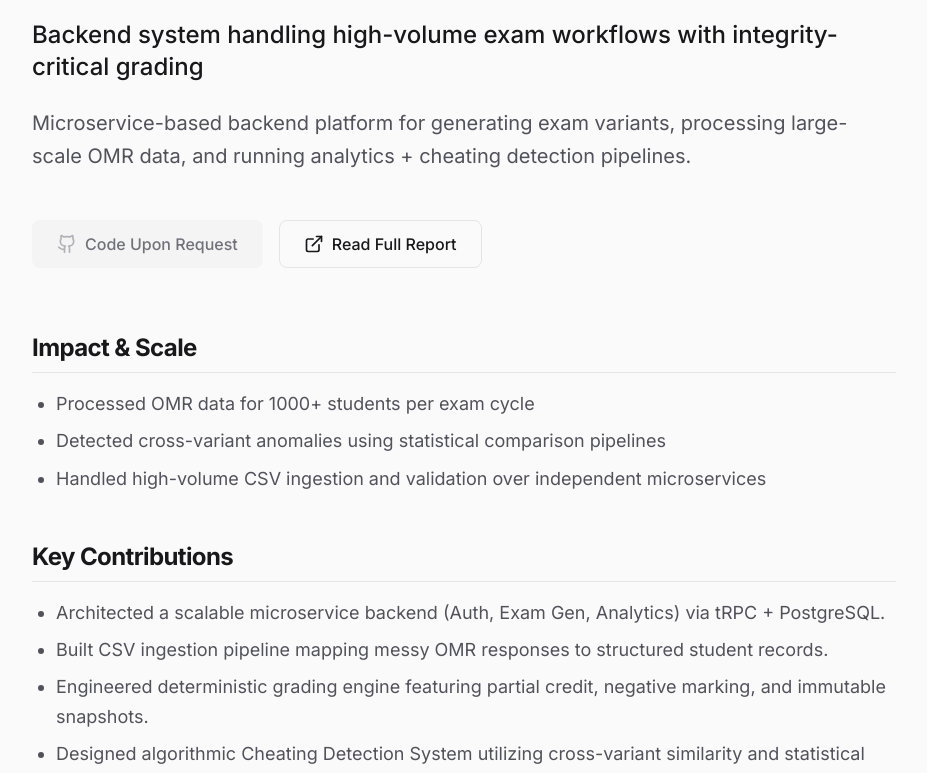
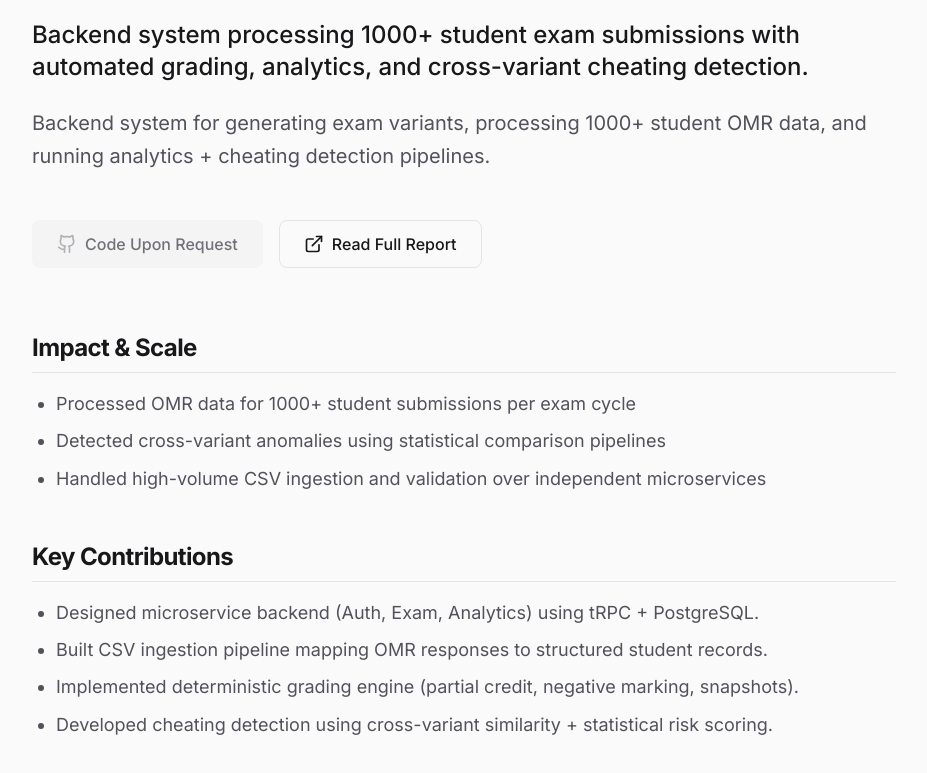
Before and after one commit to d2r3v/d2r3v.github.io, a Next.js app: page /projects/exam-generation-analysis in a window 1280 px wide. Shown: the part 346-1119 px from the top of the page, without its empty margins (176-1103 px from the left). Built offline with nearby package versions, Linux system fonts and the light colour scheme.

Commit message:
Updated Data

```diff
--- a/app/projects/[slug]/page.tsx
+++ b/app/projects/[slug]/page.tsx
@@ -101,7 +101,9 @@ export default async function ProjectCaseStudy({ params }: { params: Promise<{ s
 
               {project.diagram && (
                 <section>
-                  <h2 className="text-2xl font-bold mb-4 tracking-tight border-b border-zinc-200 dark:border-zinc-800 pb-2">System Architecture</h2>
+                  <h2 className="text-2xl font-bold mb-4 tracking-tight border-b border-zinc-200 dark:border-zinc-800 pb-2">
+                    {project.diagramTitle || "System Architecture"}
+                  </h2>
                   <div className="bg-zinc-50 dark:bg-zinc-900 border border-zinc-200 dark:border-zinc-800 rounded-lg p-6 overflow-x-auto">
                     <pre className="text-sm font-mono text-zinc-800 dark:text-zinc-300">
                       {project.diagram}
--- a/app/projects/data.ts
+++ b/app/projects/data.ts
@@ -12,6 +12,7 @@ export type Project = {
   metrics?: string[]
   contributions?: string[]
   diagram?: string
+  diagramTitle?: string
   visuals?: { title: string; src: string; caption: string }[]
   standoutSections?: { title: string; content: string }[]
   tech: string[]
@@ -25,18 +26,18 @@ export const projectsData: Project[] = [
     id: "exam-generation",
     slug: "exam-generation-analysis",
     title: "Scalable Exam Generation & Analytics Platform (Microservices + Data Pipelines)",
-    tagline: "Backend system handling high-volume exam workflows with integrity-critical grading",
-    summary: "Microservice-based backend platform for generating exam variants, processing large-scale OMR data, and running analytics + cheating detection pipelines.",
+    tagline: "Backend system processing 1000+ student exam submissions with automated grading, analytics, and cross-variant cheating detection.",
+    summary: "Backend system for generating exam variants, processing 1000+ student OMR data, and running analytics + cheating detection pipelines.",
     metrics: [
-      "Processed OMR data for 1000+ students per exam cycle",
+      "Processed OMR data for 1000+ student submissions per exam cycle",
       "Detected cross-variant anomalies using statistical comparison pipelines",
       "Handled high-volume CSV ingestion and validation over independent microservices"
     ],
     contributions: [
-      "Architected a scalable microservice backend (Auth, Exam Gen, Analytics) via tRPC + PostgreSQL.",
-      "Built CSV ingestion pipeline mapping messy OMR responses to structured student records.",
-      "Engineered deterministic grading engine featuring partial credit, negative marking, and immutable snapshots.",
-      "Designed algorithmic Cheating Detection System utilizing cross-variant similarity and statistical risk scoring."
+      "Designed microservice backend (Auth, Exam, Analytics) using tRPC + PostgreSQL.",
+      "Built CSV ingestion pipeline mapping OMR responses to structured student records.",
+      "Implemented deterministic grading engine (partial credit, negative marking, snapshots).",
+      "Developed cheating detection using cross-variant similarity + statistical risk scoring."
     ],
     visuals: [
       {
@@ -48,11 +49,6 @@ export const projectsData: Project[] = [
         title: "Grading & Analytics Pipeline",
         src: "/Grading & Analytics Pipeline.png",
         caption: "End-to-end pipeline from CSV ingestion to grading, analytics, and anomaly detection."
-      },
-      {
-        title: "Core Data Model (Exam, Variant, Student Results)",
-        src: "/Core Data Model (Exam, Variant, Student Results).png",
-        caption: "High-level data flow detailing structured mapping and relational boundaries."
       }
     ],
     standoutSections: [
@@ -62,7 +58,7 @@ export const projectsData: Project[] = [
       },
       {
         title: "Scalability & Data Integrity Design",
-        content: "Designed to handle 1000+ students per exam cycle with heavy concurrent workflows. Built on a strictly typed, full-stack architecture running Node.js and React. On the database layer, strict multi-tenant isolation is enforced via PostgreSQL Row-Level Security (RLS) while audit-safe historic integrity is guaranteed by maintaining immutable snapshots of exams mapped to specific submissions."
+        content: "Designed to handle 1000+ students per exam cycle with heavy concurrent workflows. Built on a strictly typed, full-stack architecture running Node.js and React. On the database layer, strict multi-tenant isolation is enforced via PostgreSQL Row-Level Security (RLS) while audit-safe historic integrity is guaranteed by maintaining immutable snapshots of exams mapped to specific submissions. Designed to ensure reproducible grading and audit-safe results through immutable snapshots and variant-specific mappings."
       }
     ],
     tech: ["Node.js", "TypeScript", "tRPC", "PostgreSQL", "Prisma", "React", "Microservices"],
@@ -106,7 +102,7 @@ export const projectsData: Project[] = [
     id: "pillcare",
     slug: "pillcare",
     title: "PillCare",
-    tagline: "Computer vision and NLP pipeline for specialized multi-modal pill identification",
+    tagline: "Multi-modal ML system combining vision and OCR to identify pills under real-world ambiguity.",
     summary: "Deep learning system identifying medications from real-world images (vision + OCR imprints), achieving 84% accuracy via gated modality fusion.",
     metrics: [
       "Achieved 84% identification accuracy using gated modality fusion",
@@ -119,6 +115,7 @@ export const projectsData: Project[] = [
       "Optimized cross-entropy loss across 16 imbalanced drug classes via targeted offline augmentation.",
       "Automated dataset expansion using openFDA APIs and deployed the full graph to edge devices via TFLite."
     ],
+    diagramTitle: "Model Pipeline (Vision + OCR Fusion)",
     diagram: `Image Input
      ↓
 [Vision: MobileNetV2]    [OCR: CRNN]
--- a/app/projects/page.tsx
+++ b/app/projects/page.tsx
@@ -9,7 +9,7 @@ export default function Projects() {
       <div className="animate-in fade-in slide-in-from-bottom-4 duration-1000 fill-mode-both">
         <h1 className="text-4xl md:text-5xl font-bold tracking-tight mb-4">Projects</h1>
         <p className="text-lg text-zinc-500 dark:text-zinc-400 mb-12 max-w-2xl">
-          A selection of my recent work across backend infrastructure, machine learning, and XR systems.
+          Backend systems, data pipelines, and applied ML projects focused on scalability and real-world constraints.
         </p>
 
         <div className="grid grid-cols-1 md:grid-cols-2 gap-6">
```
